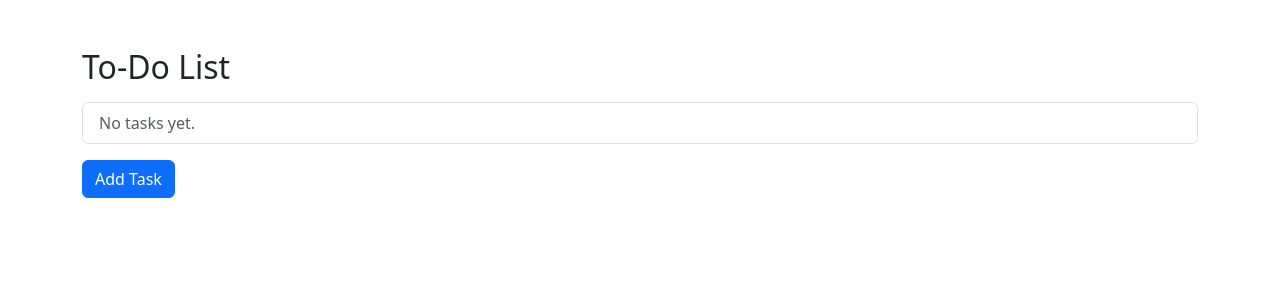
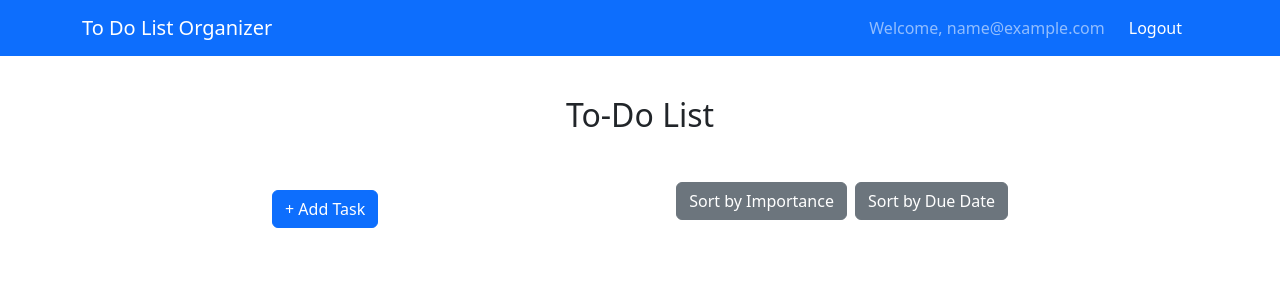
Before and after one commit to feneveu/python-todolist, a Flask app: page / in a window 1280 px wide. Shown: the top 300 px of the page. Run offline with Flask 3, Linux system fonts and the light colour scheme; the visitor is signed in with stand-in values (Sample User, id 1); data that the repository does not hold is empty.

Commit message:
Update index.html

```diff
--- a/templates/index.html
+++ b/templates/index.html
@@ -2,23 +2,110 @@
 <html lang="en">
 <head>
     <meta charset="UTF-8">
-    <meta name="viewport" content="width=device-width, initial-scale=1.0">
+    <meta name="viewport" content="width=device-width, initial-scale=1">
     <title>To-Do List</title>
     <link href="https://cdn.jsdelivr.net/npm/bootstrap@5.3.0/dist/css/bootstrap.min.css" rel="stylesheet">
+    <link rel="stylesheet" href="./static/css/style.css">
+    <link rel="preconnect" href="https://fonts.googleapis.com">
+    <link rel="preconnect" href="https://fonts.googleapis.com">
+    <link rel="preconnect" href="https://fonts.gstatic.com" crossorigin>
+    <link href="https://fonts.googleapis.com/css2?family=Nunito:ital,wght@0,200..1000;1,200..1000&display=swap" rel="stylesheet">
 </head>
-<body class="container mt-5">
+<body>
 
-    <h2 class="mb-3">To-Do List</h2>
+<!-- Navbar -->
+<nav class="navbar navbar-expand-lg navbar-dark bg-primary">
+    <div class="container">
+        <a class="navbar-brand" href="{{ url_for('index') }}">To Do List Organizer</a>
+        <button class="navbar-toggler" type="button" data-bs-toggle="collapse" data-bs-target="#navbarNav">
+            <span class="navbar-toggler-icon"></span>
+        </button>
+        <div class="collapse navbar-collapse" id="navbarNav">
+            <ul class="navbar-nav ms-auto">
+                {% if current_user.is_authenticated %}
+                    <li class="nav-item">
+                        <a class="nav-link" href="#">Welcome, {{ current_user.email }}</a>
+                    </li>
+                    <li class="nav-item">
+                        <a class="nav-link btn btn-danger text-white px-3" href="{{ url_for('logout') }}">Logout</a>
+                    </li>
+                {% else %}
+                    <li class="nav-item">
+                        <a class="nav-link btn btn-light px-3" href="{{ url_for('login') }}">Login</a>
+                    </li>
+                    <li class="nav-item">
+                        <a class="nav-link btn btn-warning text-white px-3" href="{{ url_for('signup') }}">Sign Up</a>
+                    </li>
+                {% endif %}
+            </ul>
+        </div>
+    </div>
+</nav>
 
-    <ul class="list-group">
-        {% for task in tasks %}
-            <li class="list-group-item">{{ task }}</li>
-        {% else %}
-            <li class="list-group-item text-muted">No tasks yet.</li>
-        {% endfor %}
-    </ul>
+<div class="container mt-4">
+    <div class="row">
+        <div class="col-md-8 mx-auto">
+            <div class="header p-3 mb-4 text-center">
+                <h2>To-Do List</h2>
+            </div>
 
-    <a href="{{ url_for('add_task') }}" class="btn btn-primary mt-3">Add Task</a>
+            <!-- Flash Messages -->
+            {% with messages = get_flashed_messages(with_categories=True) %}
+                {% if messages %}
+                    {% for category, message in messages %}
+                        <div class="alert alert-{{ category }} alert-dismissible fade show" role="alert">
+                            {{ message }}
+                            <button type="button" class="btn-close" data-bs-dismiss="alert"></button>
+                        </div>
+                    {% endfor %}
+                {% endif %}
+            {% endwith %}
+
+            <!-- Sort By Buttons -->
+            <div class="d-flex justify-content-between align-items-center mb-3">
+                <a href="{{ url_for('add_task') }}" class="btn btn-primary">+ Add Task</a>
+                <div class="d-flex justify-content-end mb-3">
+                    <a href="{{ url_for('index', sort_by='importance') }}" class="btn btn-secondary me-2">Sort by Importance</a>
+                    <a href="{{ url_for('index', sort_by='date') }}" class="btn btn-secondary">Sort by Due Date</a>
+                </div>
+
+
+            </div>
+
+<!-- Task List -->
+<div class="container-fluid mt-4">
+    {% for task in tasks %}
+        <div class="row">
+            <div class="col-12">
+                <div class="card mb-3">
+                    <div class="card-body d-flex justify-content-between align-items-center">
+                        <div>
+                            <h5 class="card-title mb-0">{{ task.name }}</h5>
+                            <p class="card-text mt-2">
+                                <span class="badge bg-warning">Importance: {{ task.importance }}</span>
+                            </p>
+                        </div>
+                        <div class="d-flex flex-column align-items-end">
+                        <div class="btn-container">
+                            <a href="{{ url_for('edit_task', task_id=task.id) }}" class="btn btn-warning btn-sm ">Edit</a>
+                             <a href="{{ url_for('delete_task', task_id=task.id) }}" class="btn btn-danger btn-sm">Delete</a>
+                        </div>
+                        <p class="card-text mt-1"><strong>Due:</strong> {{ task.due_date or "No Due Date" }}</p>
+</div>
+
+                    </div>
+                </div>
+            </div>
+        </div>
+    {% endfor %}
+</div>
+
+        </div>
+    </div>
+</div>
+
+<!-- Bootstrap JS -->
+<script src="https://cdn.jsdelivr.net/npm/bootstrap@5.3.0/dist/js/bootstrap.bundle.min.js"></script>
 
 </body>
 </html>
```
